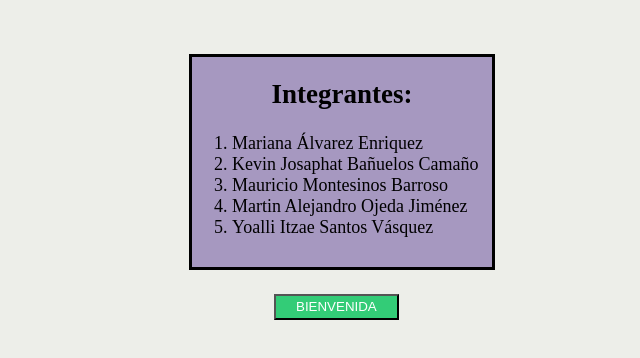
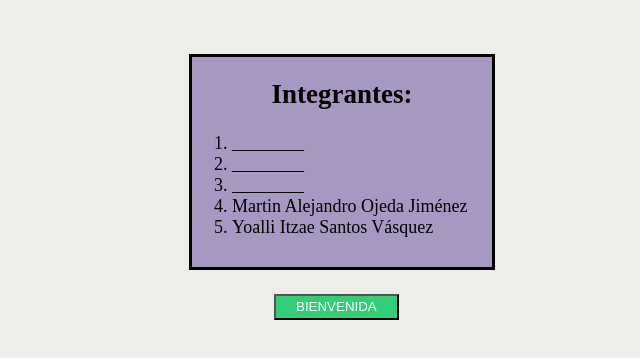
Before and after one commit to YoalliSant/yoallisantos.github.io, a plain HTML site: page index.html in a window 1280 px wide. Shown: the part 206-564 px from the top of the page, without its empty margins (331-971 px from the left). Drawn offline with Linux system fonts and the light colour scheme.

Commit message:
Update index.html

```diff
--- a/index.html
+++ b/index.html
@@ -17,9 +17,9 @@
     <div class="box1">
     <center><h2>Integrantes:</h2></center>
         <ol>
-            <li>Mariana Álvarez Enriquez</li>
-            <li>Kevin Josaphat Bañuelos Camaño</li>
-            <li>Mauricio Montesinos Barroso</li>
+            <li>________</li>
+            <li>________</li>
+            <li>________</li>
             <li>Martin Alejandro Ojeda Jiménez</li>
             <li>Yoalli Itzae Santos Vásquez</li>
         </ol>
@@ -83,4 +83,5 @@
 
         </style>
 
+
 </body>
```
